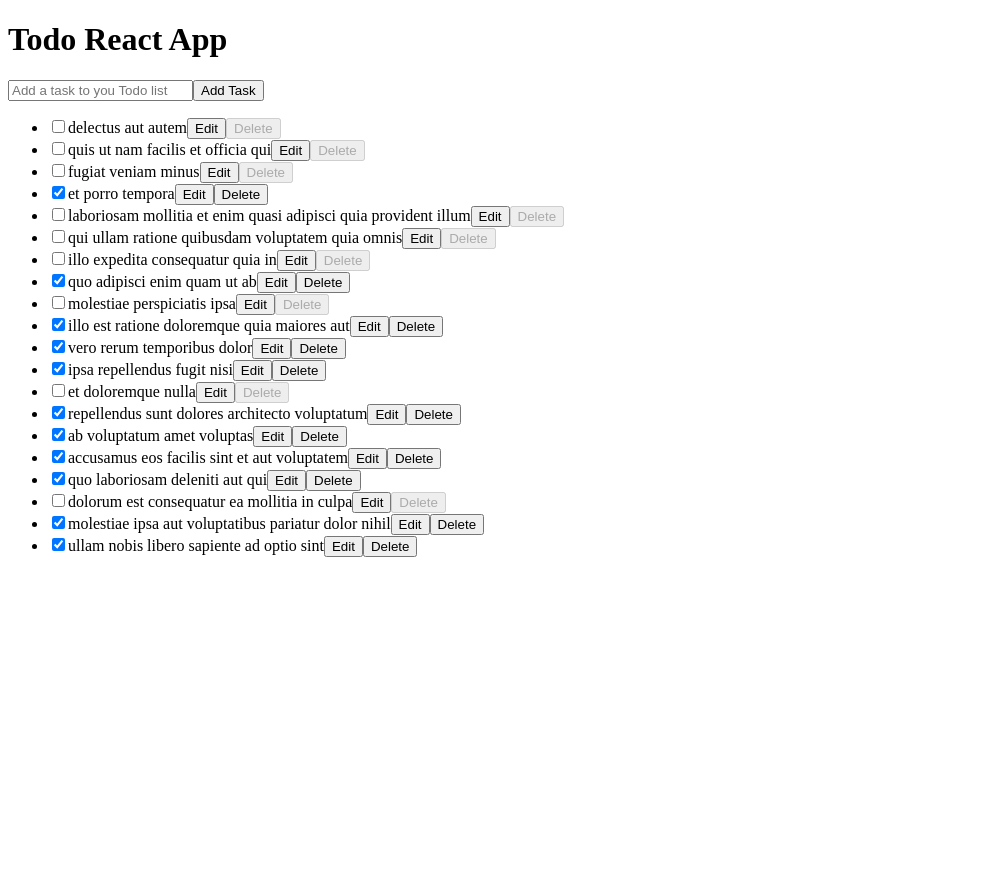
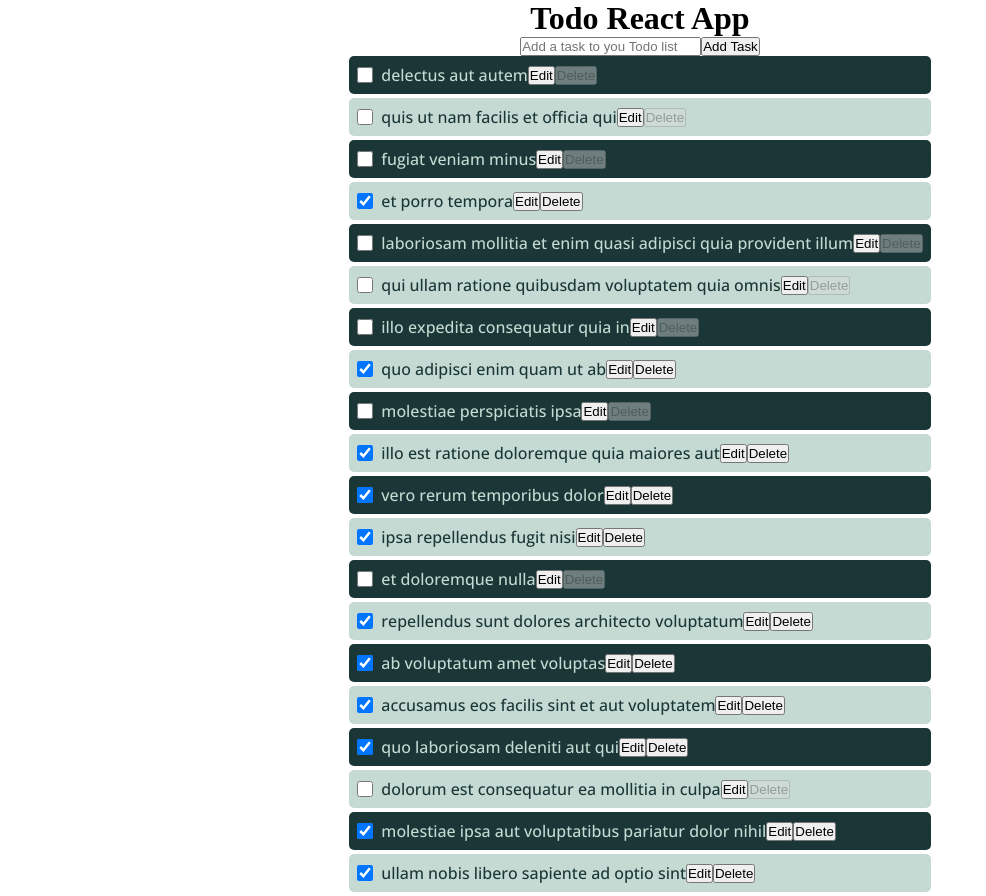
Before and after one commit to jfcode101/alab-320h.9.1, a React (Vite) app in the folder REACT-TODO-LIST/: page / in a window 1280 px wide. Shown: the whole page, without its empty margins (0-986 px from the left). Before the commit the page ends 800 px from the top, so only its background shows below. Built offline with nearby package versions, Linux system fonts and the light colour scheme.

Commit message:
continuous improvement - adds style to items - adds style to index

```diff
--- a/REACT-TODO-LIST/src/App.jsx
+++ b/REACT-TODO-LIST/src/App.jsx
@@ -1,6 +1,7 @@
 import { useReducer } from "react";
 import TodoForm from "./assets/components/todo-form/TodoForm";
 import TodoList from "./assets/components/todo-list/TodoList";
+import "./index.css";
 
 const initialState = [
   {
--- a/REACT-TODO-LIST/src/assets/components/todo-item/TodoItem.jsx
+++ b/REACT-TODO-LIST/src/assets/components/todo-item/TodoItem.jsx
@@ -1,4 +1,5 @@
 import { useState } from "react";
+import "./item.css";
 
 const TodoItem = ({ todo, dispatch }) => {
   // state to track editing — boolean
@@ -18,7 +19,7 @@ const TodoItem = ({ todo, dispatch }) => {
   };
 
   return (
-    <li className="todo-item">
+    <li className="cls-item">
       <input
         type="checkbox"
         checked={todo.completed}
--- a/REACT-TODO-LIST/src/assets/components/todo-item/item.css
+++ b/REACT-TODO-LIST/src/assets/components/todo-item/item.css
@@ -0,0 +1,37 @@
+@import url(../../../index.css);
+
+/* list item */
+.cls-item {
+  color: var(--amrcnSilver-clr);
+  font: normal 500 1rem var(--open-sans-fnt);
+  list-style-type: none;
+  border-radius: 5px;
+
+  margin-bottom: 0.25rem;
+  padding: 0.5rem;
+  display: flex;
+  align-items: center;
+
+  &:nth-child(odd) {
+    background-color: var(--msuGreen-clr);
+  }
+  &:nth-child(even) {
+    background-color: var(--amrcnSilver-clr);
+    color: var(--msuGreen-clr);
+  }
+
+  /* checkbox */
+  input[type="checkbox"] {
+    /* outline: none;
+    border: none; */
+    width: 1rem;
+    height: 1rem;
+    cursor: pointer;
+    margin-right: 0.5rem;
+
+    &:checked {
+      background-color: #4caf50;
+      color: red;
+    }
+  }
+}
--- a/REACT-TODO-LIST/src/assets/components/todo-list/TodoList.jsx
+++ b/REACT-TODO-LIST/src/assets/components/todo-list/TodoList.jsx
@@ -1,5 +1,6 @@
-import React from "react";
+// import React from "react";
 import TodoItem from "../todo-item/TodoItem";
+// import "./item.css";
 
 function TodoList({ todos, dispatch }) {
   return (
--- a/REACT-TODO-LIST/src/index.css
+++ b/REACT-TODO-LIST/src/index.css
@@ -0,0 +1,35 @@
+/* Montserrat and Open Sans fonr */
+@import url("https://fonts.googleapis.com/css2?family=Montserrat:ital,wght@0,100..900;1,100..900&family=Open+Sans:ital,wght@0,300..800;1,300..800&display=swap");
+
+:root {
+  /* drk colors */
+  --msuGreen-clr: #1a3636;
+
+  /* light colors  */
+  --amrcnSilver-clr: #c4dad2;
+  --oxley-clr: #6a9c89;
+  --brightGray-clr: #e9efec;
+
+  /* fonts */
+  --montserrat-fnt: "Montserrat", sans-serif;
+  --open-sans-fnt: "Open Sans", sans-serif;
+}
+
+* {
+  box-sizing: border-box;
+  margin: 0;
+  padding: 0;
+}
+
+body {
+  background-color: #fff;
+
+  /* main class */
+  .cls-main {
+    max-width: 1000px;
+    margin: auto;
+    display: flex;
+    flex-flow: column;
+    align-items: center;
+  }
+}
```
